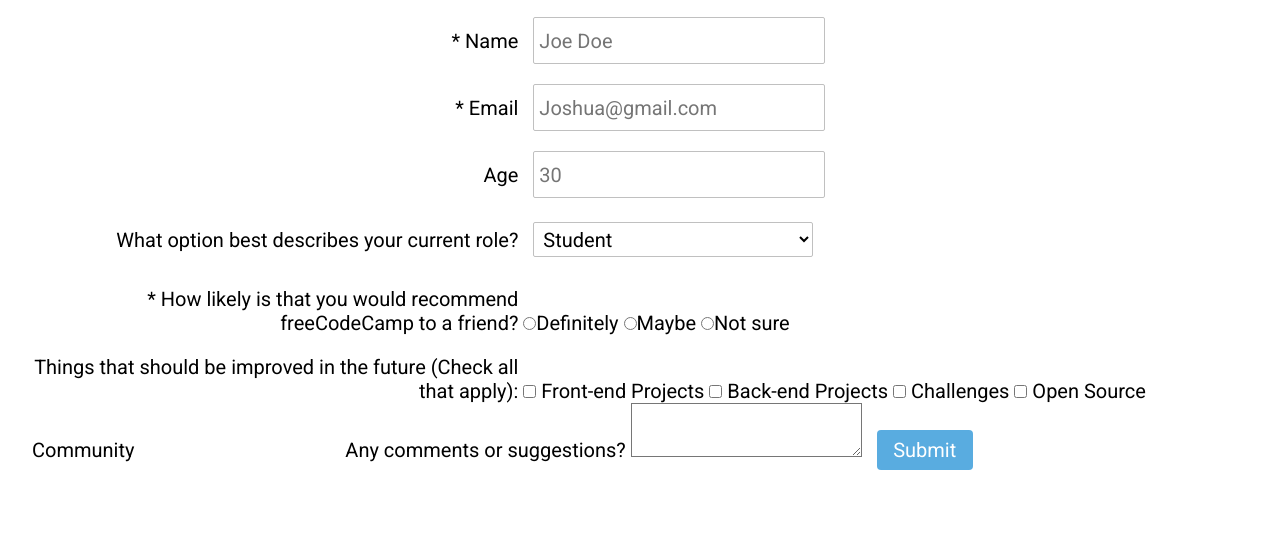
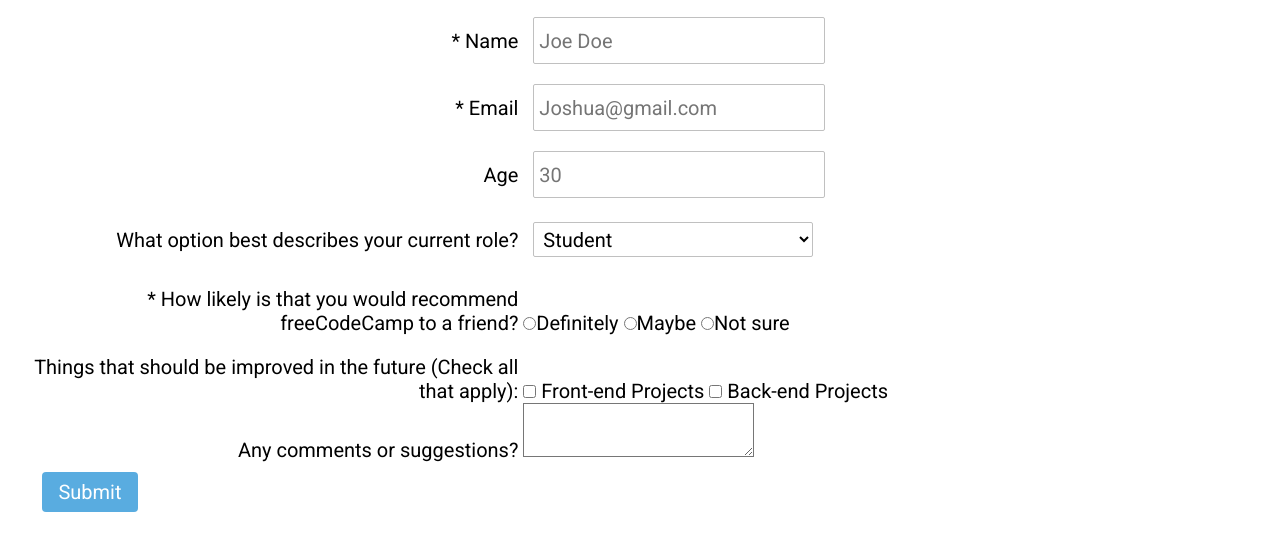
Before and after one commit to Joshuafolorunsho/Survey-page, a plain HTML site: page index.html in a window 1280 px wide. Shown: the part 100-650 px from the top of the page. Drawn offline with Linux system fonts and the light colour scheme.

Commit message:
updated the markup

```diff
--- a/index.html
+++ b/index.html
@@ -62,12 +62,13 @@
 					>
 					<input type="checkbox" value="Front-end" /> Front-end Projects
 					<input type="checkbox" value="Back-end" /> Back-end Projects
-					<input type="checkbox" value="Challenges" /> Challenges
-					<input type="checkbox" value="open-source-community" /> Open Source
-					Community
-					<label>Any comments or suggestions?</label>
+          <div>
+            <label>Any comments or suggestions?</label>
 					<textarea></textarea>
-					<input type="submit" id="submit" />
+          </div>
+          <div class='submit-container'>
+            <input type="submit" id="submit" />
+          </div>
 				</form>
 			</section>
 		</main>
```
